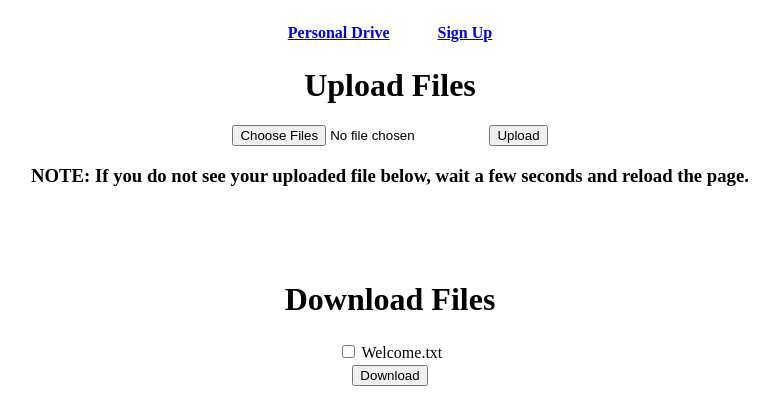
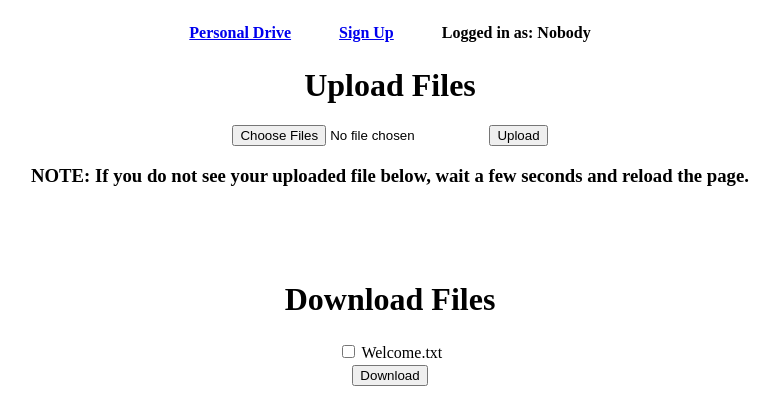
Before and after one commit to MushroomGecko/SloNASker, a Flask app: page / in a window 1280 px wide. Shown: the top 420 px of the page, without its empty margins (250-1030 px from the left). Run offline with Flask 3, Linux system fonts and the light colour scheme.

Commit message:
Username login notification

```diff
--- a/templates/index.html
+++ b/templates/index.html
@@ -18,6 +18,12 @@
                     </td>
                     <td>
                         <a href="/signup" marg>Sign Up</a>
+                    </td>
+                    <td>
+                    <p style="margin-left: 40px"></p>
+                    </td>
+                    <td>
+                        Logged in as: {{user}}
                     </td>
                 </tr>
             </table>
```
